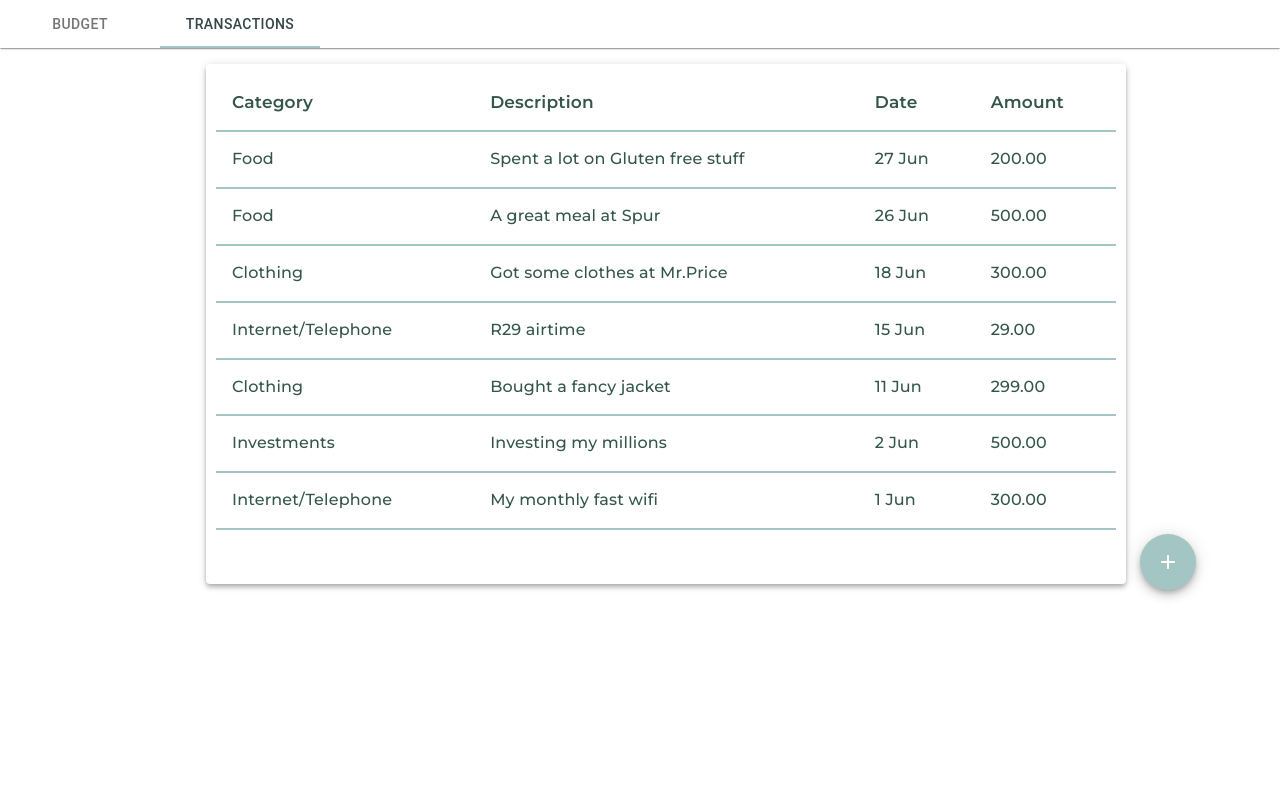
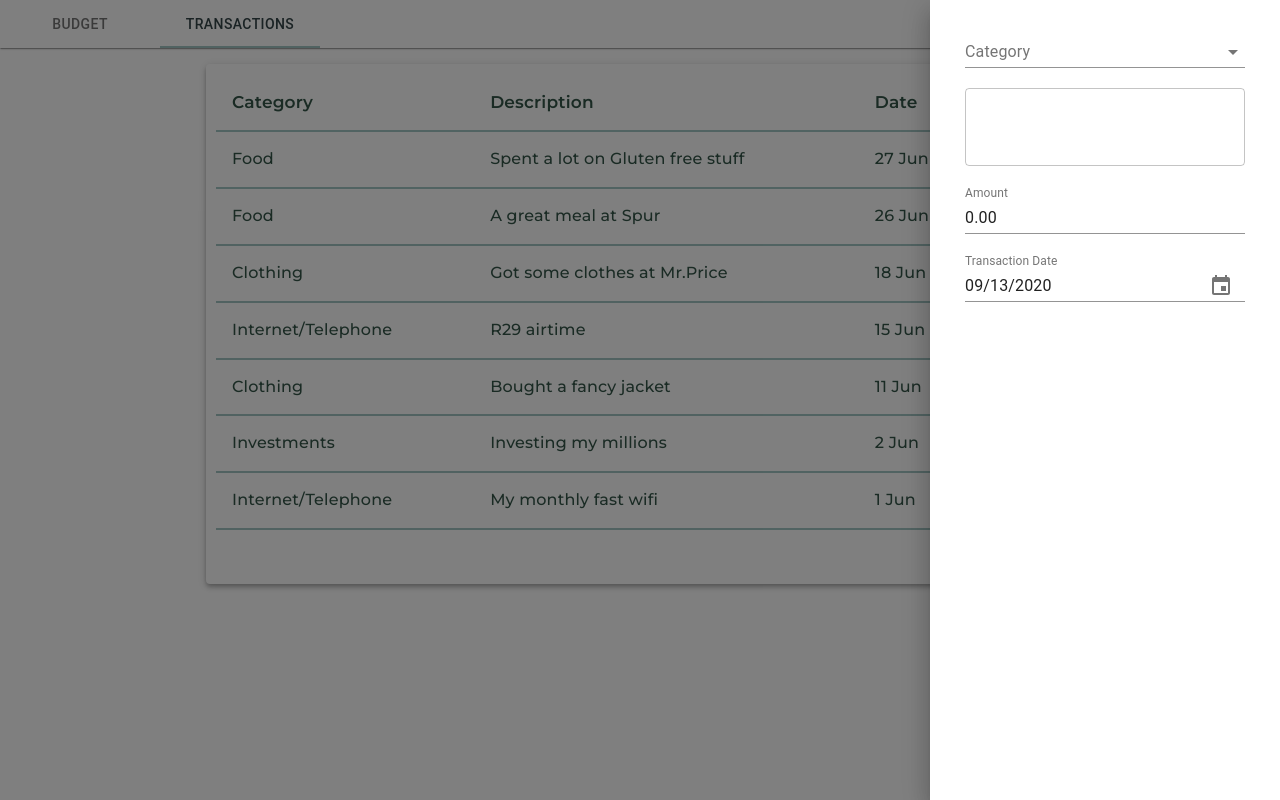
Before and after one commit to jessemart07/budget-buddy, a React (Create React App) app: page /Create-budget in a window 1280 px wide. Both pictures are taken after a click on the button "add". Built offline with nearby package versions, Linux system fonts and the light colour scheme.

Commit message:
- add transaction side drawer

```diff
--- a/package.json
+++ b/package.json
@@ -3,13 +3,16 @@
   "version": "0.1.0",
   "private": true,
   "dependencies": {
+    "@date-io/date-fns": "^1.3.13",
     "@material-ui/core": "^4.11.0",
     "@material-ui/icons": "^4.9.1",
     "@material-ui/lab": "^4.0.0-alpha.56",
+    "@material-ui/pickers": "^3.2.10",
     "@testing-library/jest-dom": "^4.2.4",
     "@testing-library/react": "^9.5.0",
     "@testing-library/user-event": "^7.2.1",
     "@types/react-transition-group": "^4.4.0",
+    "date-fns": "^2.16.1",
     "react": "^16.13.1",
     "react-dom": "^16.13.1",
     "react-router-dom": "^5.2.0",
--- a/src/components/Budget/Budget.js
+++ b/src/components/Budget/Budget.js
@@ -106,7 +106,7 @@ const data = [
             item1:{
                 name:"FNB Savings",
                 description: "Investing my millions",
-                amount: 500,
+                amount: 700,
                 date: "02 July"
             },
         }
--- a/src/components/Transactions/Transactions.js
+++ b/src/components/Transactions/Transactions.js
@@ -1,4 +1,4 @@
-import React from 'react';
+import React, { useState } from 'react';
 import { makeStyles } from '@material-ui/core';
 import classes from './Transactions.module.css';
 import Table from '@material-ui/core/Table';
@@ -11,8 +11,23 @@ import Paper from '@material-ui/core/Paper';
 import CircleButton from '../CircleButton/CircleButton';
 import Fab from '@material-ui/core/Fab';
 import AddRoundedIcon from '@material-ui/icons/AddRounded';
+import TransactionDrawer from './TransactionsDrawer/TransactionsDrawer';
+import Drawer from '@material-ui/core/Drawer';
+
 
 const useStyles = makeStyles((theme) => ({
+    Menu: {
+        color: '#a3c6c4',
+        zIndex: 5,
+        border: '1px solid #a3c6c4',
+        borderRadius: '3px',
+        marginRight: '10px',
+        height: '40px',
+        width: '40px'
+    },
+    list: {
+        width: 250
+    },
     container:{
         fontFamily: "'Montserrat' sans-serif",
         padding:10,
@@ -104,7 +119,7 @@ const data = [
             item1:{
                 name:"FNB Savings",
                 description: "Investing my millions",
-                amount: 500,
+                amount: 700,
                 date: new Date("2020-07-02")
             },
         }
@@ -120,6 +135,8 @@ const Transactions = () => {
     const styles = useStyles();
     let tableRow;
     let transactions=[];
+    let [isOpen, setIsOpen] = useState(false);
+
     data.map(row => {
         const category = row.category;
         if(row.items != null){
@@ -131,6 +148,11 @@ const Transactions = () => {
             }
         )}
     })
+
+    const toggleDrawer = (status) => (event) => {
+        setIsOpen(status);
+    }
+
     const sortedTranasctions = transactions.sort((a,b) => b.date - a.date)
     const ConvertMonth = (month) => {
         switch(month){
@@ -200,7 +222,7 @@ const Transactions = () => {
                                         <TableCell className={styles.cell} component="th" scope={row}>{cat}</TableCell>
                                         <TableCell className={styles.cell} >{row.description}</TableCell>
                                         <TableCell className={styles.cell} >{day + " " + month}</TableCell>
-                                        <TableCell className={styles.cell} >{Number.parseFloat(row.amount).toFixed(2)}</TableCell>
+                                        <TableCell className={styles.cell} >R{Number.parseFloat(row.amount).toFixed(2)}</TableCell>
                                     </TableRow>
                                 )
                             }
@@ -213,9 +235,13 @@ const Transactions = () => {
             <Fab
             color="primary"
             aria-label="add"
-            className={styles.fab}>
-                <AddRoundedIcon/>
+            className={styles.fab}
+            onClick={toggleDrawer(true)}>
+                <AddRoundedIcon />
             </Fab>
+            <Drawer anchor="right" open={isOpen} onClose={toggleDrawer(false)}>
+                <TransactionDrawer/>
+            </Drawer>
         </div>
         </React.Fragment>
     )
--- /dev/null
+++ b/src/components/Transactions/TransactionsDrawer/TransactionsDrawer.js
@@ -0,0 +1,154 @@
+import React, { useState } from 'react';
+import { IconButton, InputLabel, MenuItem, TextField } from '@material-ui/core';
+import {
+    MuiPickersUtilsProvider,
+    KeyboardDatePicker
+  } from '@material-ui/pickers';
+import DateFnsUtils from '@date-io/date-fns';
+import Grid from '@material-ui/core/Grid';
+import Select from '@material-ui/core/Select';
+import FormControl from '@material-ui/core/FormControl';
+import CloseIcon from '@material-ui/icons/Close';
+import classes from './TransactionsDrawer.module.css';
+const TransactionDrawer = (props) => {
+
+    let [category, setCategory] = useState();
+    let [date, setDate] = useState(new Date(Date.now()));
+
+    const handleCategoryChange = (event) => {
+        setCategory(event.target.value);
+    }
+
+    const handleDateChange = (date) => {
+        setDate(date);
+    };
+    const data = [
+        {
+            category:"Food",
+            budget: 1000,
+            items:{
+                item1:{
+                        name:"Spur",
+                        description: "A great meal at Spur",
+                        amount: 500,
+                        date: new Date("2020-07-26")
+                    },
+                item2:{
+                        name:"Woolworths",
+                        description: "Spent a lot on Gluten free stuff",
+                        amount: 200,
+                        date: new Date("2020-07-27")
+                    }
+            }
+        },
+        {
+            category:"Clothing",
+            budget: 2000,
+            items:{
+                item1:{
+                        name:"Mr.Price",
+                        description: "Got some clothes at Mr.Price",
+                        amount: 300,
+                        date: new Date("2020-07-18")
+                    },
+                item2:{
+                        name:"Woolworths",
+                        description: "Bought a fancy jacket",
+                        amount: 299,
+                        date: new Date("2020-07-11")
+                    }
+            }
+        },
+        {
+            category:"Internet/Telephone",
+            budget: 500,
+            items:{
+                item1:{
+                        name:"Vodacom",
+                        description: "R29 airtime",
+                        amount: 29,
+                        date: new Date("2020-07-15")
+                    },
+                item2:{
+                        name:"Fibre Telecoms",
+                        description: "My monthly fast wifi",
+                        amount: 300,
+                        date: new Date("2020-07-01")
+                    }
+            }
+        },
+        {
+            category:"Investments",
+            budget: 500,
+            items:{
+                item1:{
+                    name:"FNB Savings",
+                    description: "Investing my millions",
+                    amount: 700,
+                    date: new Date("2020-07-02")
+                },
+            }
+        },
+        {
+            category:"Health and Medical",
+            budget:2000
+        }
+    ];
+
+    return(
+
+        <div className={classes.list}>
+            <div className={classes.form}>
+                <FormControl >
+                    <InputLabel id="category">Category</InputLabel>
+                    <Select
+                        labelId="category"
+                        id={"select-category"}
+                        value={category}
+                        onChange={handleCategoryChange}
+                        label="Category"
+                        >
+                        {data.map(item => (
+                            <MenuItem key={item.category} value={item.category}>{item.category}</MenuItem>
+                        ))}
+                    </Select>
+                </FormControl>
+                <TextField
+                    multiline={true}
+                    rows={3}
+                    variant="outlined"
+                    style={{marginTop:20}}
+                    size="small"></TextField>
+
+                <TextField
+                    label="Amount"
+                    style={{marginTop:20}}
+                    defaultValue="0.00"></TextField>
+
+                <MuiPickersUtilsProvider utils={DateFnsUtils} >
+                    <Grid container justify="space-around" >
+                        <KeyboardDatePicker
+                        color="primary"
+                        variant="inline"
+                        format="MM/dd/yyyy"
+                        style={{
+                            marginTop:20,
+                            width:"100%"
+                        }}
+                        id="date-picker-inline"
+                        label="Transaction Date"
+                        value={date}
+
+                        onChange={handleDateChange}
+                        KeyboardButtonProps={{
+                            'aria-label': 'change date',
+                        }}
+                        />
+                    </Grid>
+                </MuiPickersUtilsProvider>
+            </div>
+        </div>
+    )
+}
+
+export default TransactionDrawer;
--- /dev/null
+++ b/src/components/Transactions/TransactionsDrawer/TransactionsDrawer.module.css
@@ -0,0 +1,23 @@
+.form{
+    width: 80%;
+    display: flex;
+    flex-direction: column;
+    justify-content: center;
+}
+.list{
+    margin-top:20px;
+    width:350px;
+    display: flex;
+    flex-direction: column;
+    align-items: center;
+    justify-content: center;
+}
+.Input{
+    margin-top:20px;
+}
+.Close{
+    left:0;
+    position: absolute;
+    height:50px;
+    width: 50px;
+}
```
Also changed, not shown: 1 other file (tests, documents, lock files or other folders).
